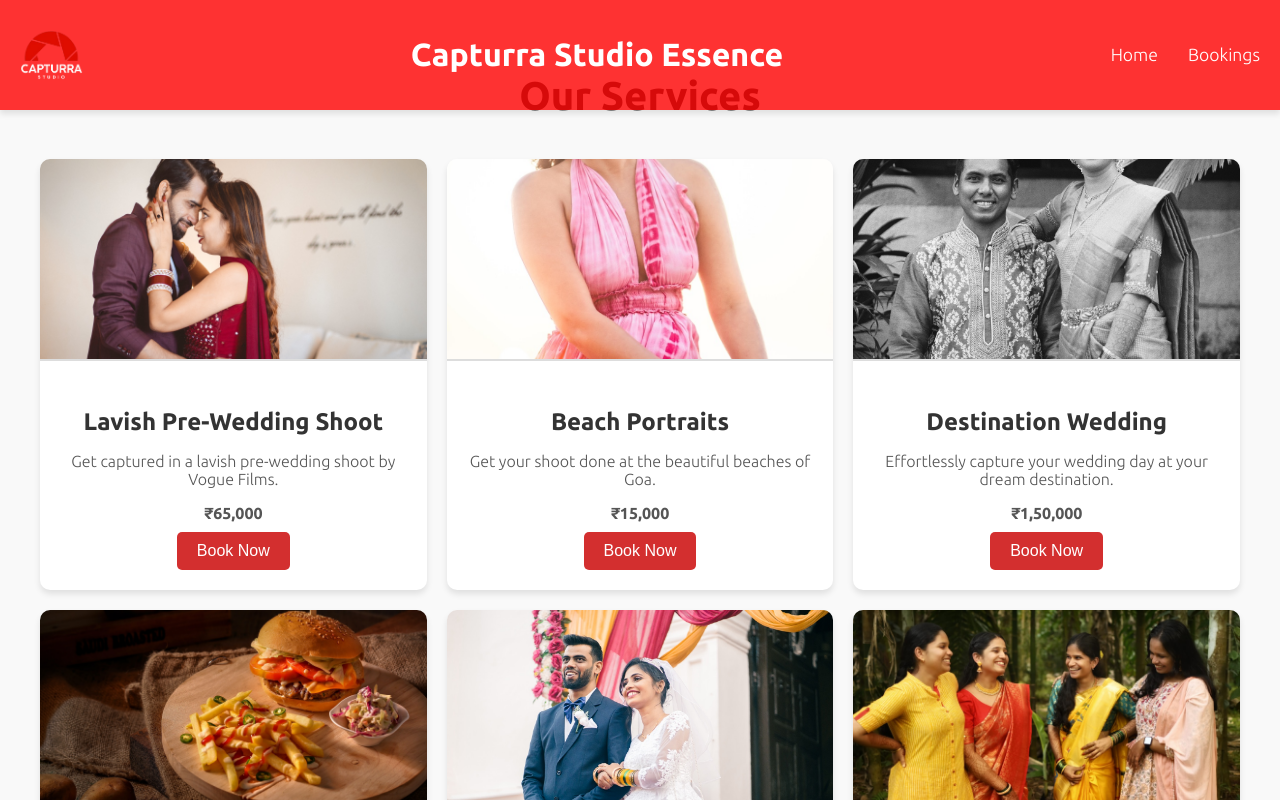
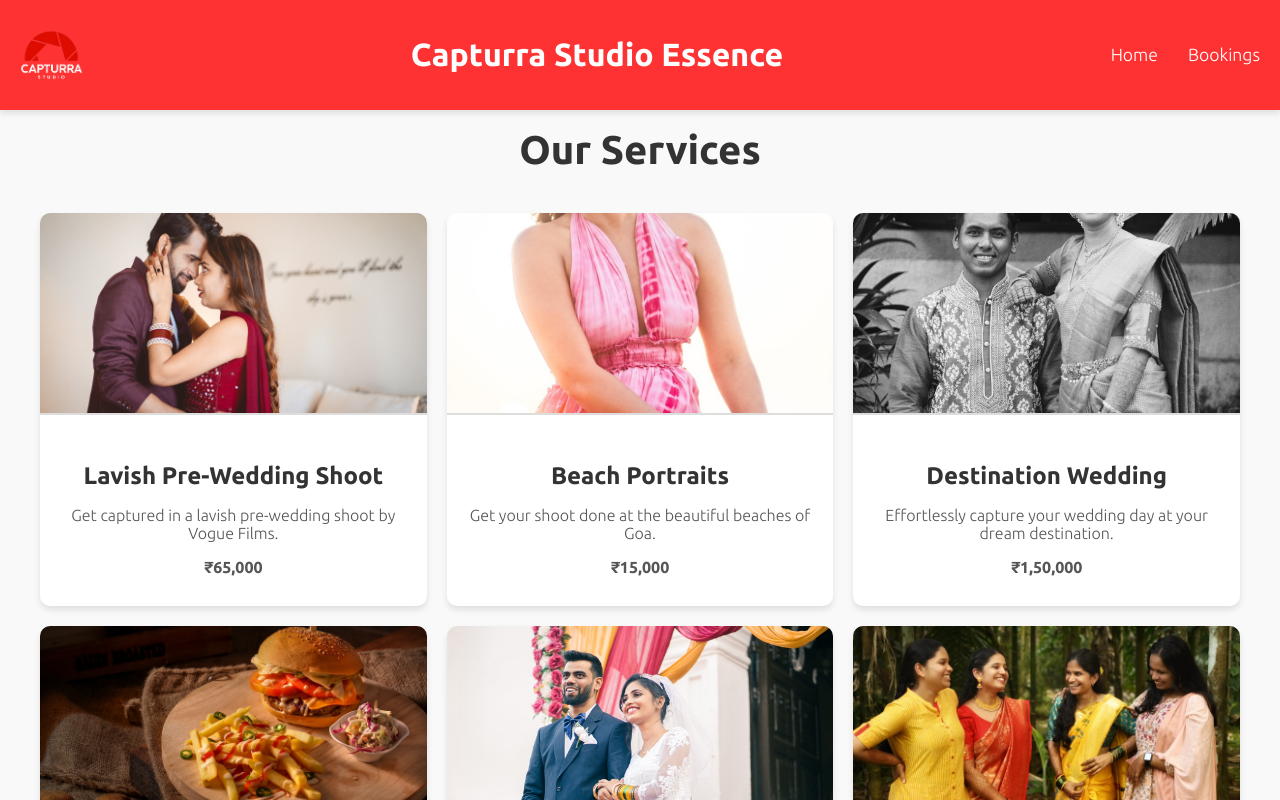
Before and after one commit to raj3131/Capttura, a React (Create React App) app: page /services in a window 1280 px wide. Shown: the top 800 px of the page. Built offline with nearby package versions, Linux system fonts and the light colour scheme.

Commit message:
initial commit7

```diff
--- a/src/components/ServicePage.js
+++ b/src/components/ServicePage.js
@@ -219,7 +219,7 @@ function ServicePage() {
       )}
 
       {/* Booking Section */}
-      <section className="booking-section">
+      {/* <section className="booking-section">
         <h2>Book This Service</h2>
         <form action="/submit-booking" method="POST">
           <FormInput
@@ -251,7 +251,7 @@ function ServicePage() {
           />
           <button type="submit">Book Now</button>
         </form>
-      </section>
+      </section> */}
     </div>
   );
 }
--- a/src/components/Services.css
+++ b/src/components/Services.css
@@ -7,6 +7,7 @@
   .services h2 {
     font-size: 2.5rem;
     margin-bottom: 40px;
+    margin-top: 87px;
   }
 
   .service-list {
--- a/src/components/Services.js
+++ b/src/components/Services.js
@@ -1,6 +1,5 @@
 import React from 'react';
 import './Services.css';
-// Import your images
 import preWeddingImage from '../Images/Lavish pre-wedding shoot/Lavish pre-wedding shoot_1.jpg'; // Example image
 import beachPortraitsImage from '../Images/Beach Portraits/Beach Portraits_1.jpg';
 import destinationWeddingImage from '../Images/Destination wedding/Destination wedding_1.jpg';
@@ -35,7 +34,7 @@ function Services() {
               <h3>{service.title}</h3>
               <p>{service.description}</p>
               <p><strong>{service.price}</strong></p>
-              <button>Book Now</button>
+              {/* <button>Book Now</button> */}
             </div>
           </div>
         ))}
```
